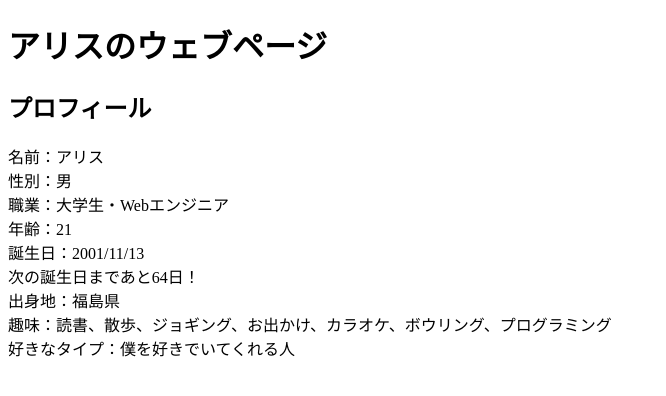
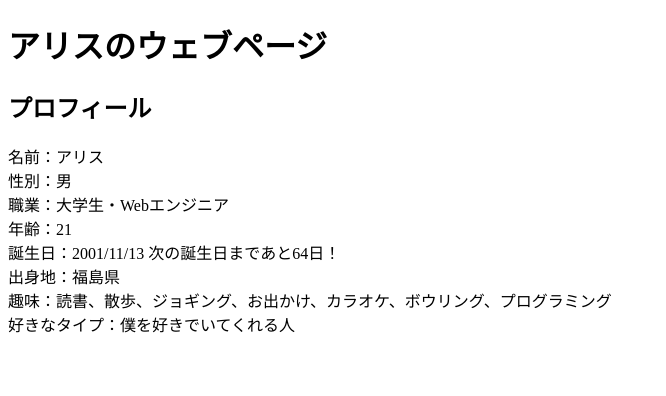
Before and after one commit to sekine-1113/portfolio, a Next.js app: page / in a window 1280 px wide. Shown: the top 396 px of the page, without its empty margins (0-666 px from the left). Built offline with nearby package versions, Linux system fonts and the light colour scheme.

Commit message:
feat: 少し修正

```diff
--- a/src/pages/index.tsx
+++ b/src/pages/index.tsx
@@ -1,4 +1,5 @@
 import Header from "@/components/base/Header/Header";
+
 
 export default function Home() {
     const birthDay = new Date("2001-11-13");
@@ -10,8 +11,11 @@ export default function Home() {
     }
     nextBirthDay.setMonth(10);
     nextBirthDay.setDate(13);
-    const nextBirthDayAtText = `次の誕生日まであと${Math.floor(Math.floor(nextBirthDay.getTime() - now.getTime()) / 86400000)}日！`;
     const currentAge = now.getFullYear() - birthDay.getFullYear() - 1 + Number(now.getMonth() + 1 >= birthDay.getMonth() + 1 && now.getDate() >= birthDay.getDate());
+    const birthDayText = birthDay.toLocaleString("ja-JP").split(" ")[0];
+    const isBirthDayText = isBirthDay
+        ? "今日が誕生日です！！"
+        : `次の誕生日まであと${Math.floor(Math.floor(nextBirthDay.getTime() - now.getTime()) / 86400000)}日！`;
     return (
         <>
             <Header title="アリスのウェブページ" />
@@ -22,12 +26,11 @@ export default function Home() {
                 <div>性別：男</div>
                 <div>職業：大学生・Webエンジニア</div>
                 <div>年齢：{currentAge}</div>
-                <div>誕生日：{isBirthDay ? "今日" : birthDay.toLocaleString("ja-JP").split(" ")[0]}</div>
-                {isBirthDay ? "今日が誕生日です！！" : nextBirthDayAtText}
+                <div>誕生日：{birthDayText} {isBirthDayText}</div>
                 <div>出身地：福島県</div>
                 <div>趣味：読書、散歩、ジョギング、お出かけ、カラオケ、ボウリング、プログラミング</div>
                 <div>好きなタイプ：僕を好きでいてくれる人</div>
             </div>
         </>
-    )
+    );
 }
```
